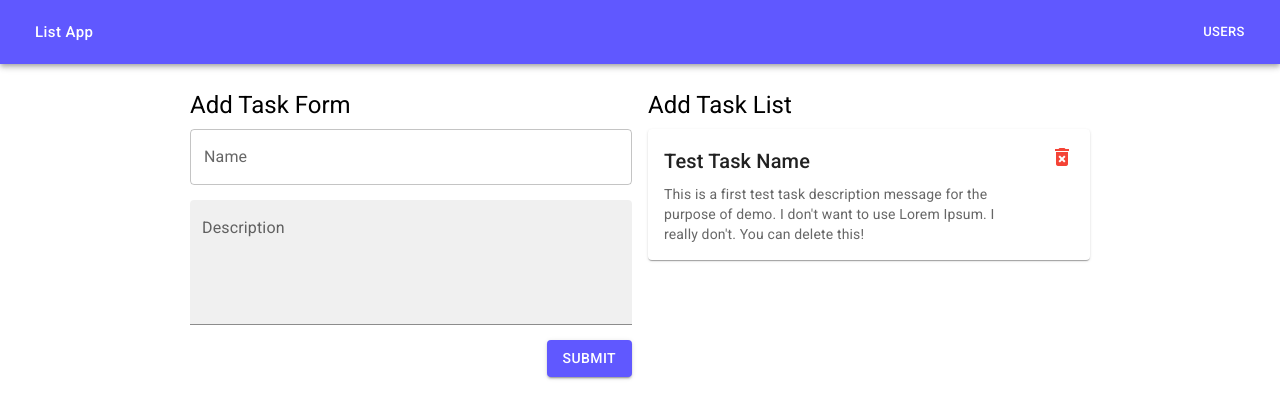
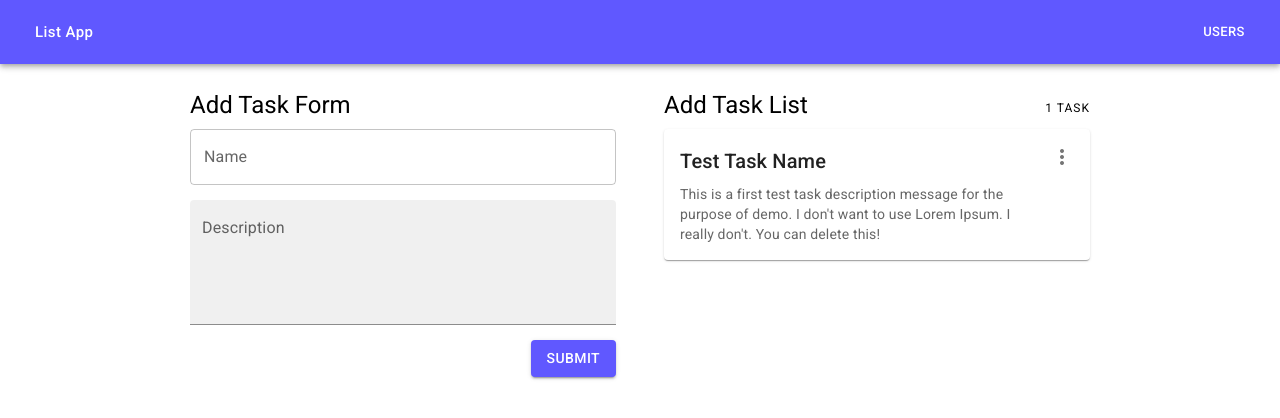
Before and after one commit to wachukxs/eleos-fe-exercise, a React (Create React App) app: page / in a window 1280 px wide. Shown: the top 418 px of the page. Built offline with nearby package versions, Linux system fonts and the light colour scheme.

Commit message:
Added edit functionality; Improved styling;

```diff
--- /dev/null
+++ b/src/components/edit-task-dialog.js
@@ -0,0 +1,115 @@
+import React from "react";
+import {
+  Button,
+  TextField,
+  Box,
+  Dialog,
+  DialogTitle,
+  DialogContent,
+  DialogActions,
+} from "@mui/material";
+import { useForm, Controller } from "react-hook-form";
+import { object, string } from "yup";
+import { yupResolver } from "@hookform/resolvers/yup";
+
+export default function EditTaskDialog({
+  task,
+  editAction,
+  handleClose,
+  isOpen,
+}) {
+  const taskSchema = object({
+    name: string()
+      .required("Task name is required")
+      .min(3, "Minimum of 3 characters needed"),
+    description: string()
+      .required("Task description is required")
+      .min(5, "Minimum of 5 characters needed"),
+  });
+
+  const defaultValues = {
+    name: task?.name,
+    description: task?.description,
+  };
+
+  const {
+    control,
+    handleSubmit,
+    formState: { errors },
+  } = useForm({
+    defaultValues,
+    resolver: yupResolver(taskSchema),
+  });
+
+  const doUpdate = ({ name, description }) => {
+    editAction({
+      id: task.id,
+      name,
+      description,
+    });
+    handleClose();
+  };
+
+  return (
+    <>
+      <Dialog onClose={handleClose} open={isOpen}>
+        <DialogTitle>Edit Task Details</DialogTitle>
+        <DialogContent>
+          <Box
+            component="form"
+            display="flex"
+            gap="15px"
+            noValidate
+            autoComplete="off"
+            flexDirection="column"
+          >
+            <Controller
+              name="name"
+              control={control}
+              render={({ field }) => (
+                <TextField
+                  id="outlined-basic"
+                  label="Name"
+                  variant="outlined"
+                  {...field}
+                  error={!!errors?.name}
+                  helperText={errors?.name?.message}
+                />
+              )}
+            />
+
+            <Controller
+              name="description"
+              control={control}
+              render={({ field }) => (
+                <TextField
+                  id="filled-basic"
+                  label="Description"
+                  variant="filled"
+                  multiline
+                  rows={4}
+                  {...field}
+                  error={!!errors?.description}
+                  helperText={errors?.description?.message}
+                />
+              )}
+            />
+          </Box>
+        </DialogContent>
+        <DialogActions>
+          <Button onClick={handleClose}>Cancel</Button>
+          <Button
+            style={{
+              width: "fit-content",
+              alignSelf: "flex-end",
+            }}
+            variant="contained"
+            onClick={handleSubmit(doUpdate)}
+          >
+            Update
+          </Button>
+        </DialogActions>
+      </Dialog>
+    </>
+  );
+}
--- a/src/components/task.js
+++ b/src/components/task.js
@@ -1,4 +1,4 @@
-import React from "react";
+import React, { useState } from "react";
 import {
   Card,
   CardContent,
@@ -6,9 +6,27 @@ import {
   Typography,
   Icon,
   IconButton,
+  Menu,
+  MenuItem,
 } from "@mui/material";
 
-export default function Task({ task, deleteAction }) {
+export default function Task({ task, deleteAction, editAction, setUserTaskToEdit }) {
+  const [anchorMenuElement, setAnchorMenuElement] = useState(null);
+  const isMenuOpen = Boolean(anchorMenuElement);
+  const handleClick = (event) => {
+    setAnchorMenuElement(event.currentTarget);
+  };
+  const handleMenuClose = () => {
+    setAnchorMenuElement(null);
+  };
+
+  const setTaskToEdit = () => {
+    setUserTaskToEdit(task)
+
+    // close the menu
+    handleMenuClose()
+  }
+
   return (
     <Card sx={{ display: "flex", alignItems: "start" }}>
       <CardContent sx={{ flexGrow: 1 }}>
@@ -22,12 +40,33 @@ export default function Task({ task, deleteAction }) {
       </CardContent>
       <CardActions>
         <IconButton
-          color="error"
-          aria-label="delete task"
-          onClick={() => deleteAction(task.id)}
+          id="basic-button"
+          aria-controls={isMenuOpen ? "basic-menu" : undefined}
+          aria-haspopup="true"
+          aria-expanded={isMenuOpen ? "true" : undefined}
+          onClick={handleClick}
+          aria-label="task menu"
         >
-          <Icon>delete_forever</Icon>
+          <Icon>more_vert</Icon>
         </IconButton>
+        <Menu
+          id="basic-menu"
+          anchorEl={anchorMenuElement}
+          open={isMenuOpen}
+          onClose={handleMenuClose}
+          MenuListProps={{
+            "aria-labelledby": "basic-button",
+          }}
+        >
+          <MenuItem onClick={setTaskToEdit}>Edit</MenuItem>
+          <MenuItem
+            color="error"
+            aria-label="delete task"
+            onClick={() => deleteAction(task?.id)}
+          >
+            Delete
+          </MenuItem>
+        </Menu>
       </CardActions>
     </Card>
   );
--- a/src/pages/add-and-list-tasks.js
+++ b/src/pages/add-and-list-tasks.js
@@ -2,11 +2,13 @@ import React, { useState, useEffect } from "react";
 import Grid from "@mui/system/Unstable_Grid";
 import AddTask from "./add-task";
 import ListTask from "./list-tasks";
-import { Slide, Icon, IconButton, Snackbar, Box } from "@mui/material";
+import { Slide, Icon, IconButton, Snackbar, Box, Divider } from "@mui/material";
+import EditTaskDialog from "../components/edit-task-dialog";
 
 export default function AddAndListTasks() {
   const generateTaskId = () => Math.random().toString(20).slice(2);
 
+  const [userTaskToEdit, setUserTaskToEdit] = useState(null);
   const [message, setMessage] = React.useState({ open: false, text: "" });
   const [userTasksUpdated, setUserTasksUpdated] = useState(false);
   const [userTasks, setUserTasks] = useState([
@@ -28,11 +30,18 @@ export default function AddAndListTasks() {
     setMessage({ open: true, text: "Task deleted" });
   };
 
+  const editUserTask = (task) => {
+    setUserTasks(
+      userTasks.map((_task) => (_task.id === task?.id ? task : _task))
+    );
+    setMessage({ open: true, text: "Task edited" });
+  };
+
   useEffect(() => {
     setUserTasksUpdated((userTasksUpdated) => !userTasksUpdated);
   }, [userTasks]);
 
-  const handleClose = (event, reason = null) => {
+  const handleSnackBarClose = (event, reason = null) => {
     if (reason === "clickaway") {
       return;
     }
@@ -40,10 +49,15 @@ export default function AddAndListTasks() {
     setMessage({ open: false, text: "" });
   };
 
+  // TODO: maybe use setUserTaskToEdit(null) directly?
+  const handleEditDialogClose = () => {
+    setUserTaskToEdit(null);
+  };
+
   return (
     <>
       <Box style={{ padding: "10px", maxWidth: "900px", margin: "0 auto" }}>
-        <Grid container spacing={2}>
+        <Grid container spacing={6}>
           <Grid xs={12} sm={6}>
             <AddTask
               userTasksUpdated={userTasksUpdated}
@@ -51,14 +65,27 @@ export default function AddAndListTasks() {
             />
           </Grid>
           <Grid xs={12} sm={6}>
-            <ListTask tasks={userTasks} deleteAction={deleteUserTask} />
+            <ListTask
+              setUserTaskToEdit={setUserTaskToEdit}
+              tasks={userTasks}
+              deleteAction={deleteUserTask}
+              editAction={editUserTask}
+            />
           </Grid>
         </Grid>
       </Box>
+      {!!userTaskToEdit && (
+        <EditTaskDialog
+          task={userTaskToEdit}
+          isOpen={!!userTaskToEdit}
+          handleClose={handleEditDialogClose}
+          editAction={editUserTask}
+        />
+      )}
       <Snackbar
         open={message.open}
         autoHideDuration={6000}
-        onClose={handleClose}
+        onClose={handleSnackBarClose}
         TransitionComponent={(props) => <Slide {...props} direction="up" />}
         message={message.text}
         action={
@@ -66,7 +93,7 @@ export default function AddAndListTasks() {
             size="small"
             aria-label="close"
             color="inherit"
-            onClick={handleClose}
+            onClick={handleSnackBarClose}
           >
             <Icon>close</Icon>
           </IconButton>
--- a/src/pages/add-task.js
+++ b/src/pages/add-task.js
@@ -8,11 +8,9 @@ import { yupResolver } from "@hookform/resolvers/yup";
  * TODO:
  * 1. make inputs a component of their own.
  * 2. Maybe if there's a draft task, show a modal to ask if they want to save as draft the task, before leaving the page.
- * @param {*} param0
- * @returns
  */
 export default function AddTask({ onAddTaskClick, userTasksUpdated }) {
-  let taskSchema = object({
+  const taskSchema = object({
     name: string()
       .required("Task name is required")
       .min(3, "Minimum of 3 characters needed"),
@@ -93,7 +91,6 @@ export default function AddTask({ onAddTaskClick, userTasksUpdated }) {
           )}
         />
 
-        {/* TODO: Maybe even disable button if name & tasks are empty/have errors */}
         <Button
           style={{
             width: "fit-content",
--- a/src/pages/list-tasks.js
+++ b/src/pages/list-tasks.js
@@ -1,18 +1,43 @@
 import React from "react";
 import Task from "../components/task";
 import Stack from "@mui/system/Stack";
-import { Typography, Alert, Icon } from "@mui/material";
+import { Typography, Alert, Icon, Grid } from "@mui/material";
 
-export default function ListTask({ tasks, deleteAction }) {
+export default function ListTask({
+  tasks,
+  deleteAction,
+  editAction,
+  setUserTaskToEdit,
+}) {
   return (
     <>
-      <Typography variant="h5" gutterBottom>
-        Add Task List
-      </Typography>
+      <Grid
+        container
+        spacing={1}
+        sx={{ alignItems: "center", justifyContent: "space-between" }}
+      >
+        <Grid item>
+          <Typography variant="h5" gutterBottom>
+            Add Task List
+          </Typography>
+        </Grid>
+        <Grid item>
+          <Typography variant="overline" gutterBottom>
+            {tasks?.length} task{tasks?.length > 1 ? "s" : ""}
+          </Typography>
+        </Grid>
+      </Grid>
+
       {tasks.length ? (
         <Stack spacing={2}>
           {tasks.map((task) => (
-            <Task key={task.id} deleteAction={deleteAction} task={task} />
+            <Task
+              key={task.id}
+              setUserTaskToEdit={setUserTaskToEdit}
+              deleteAction={deleteAction}
+              editAction={editAction}
+              task={task}
+            />
           ))}
         </Stack>
       ) : (
```
